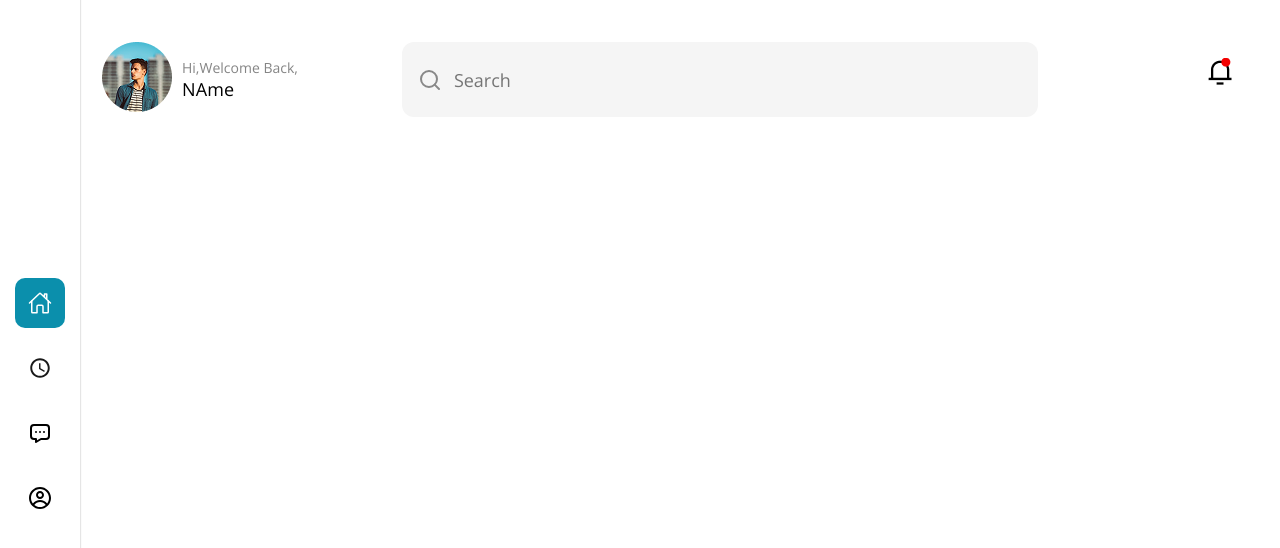
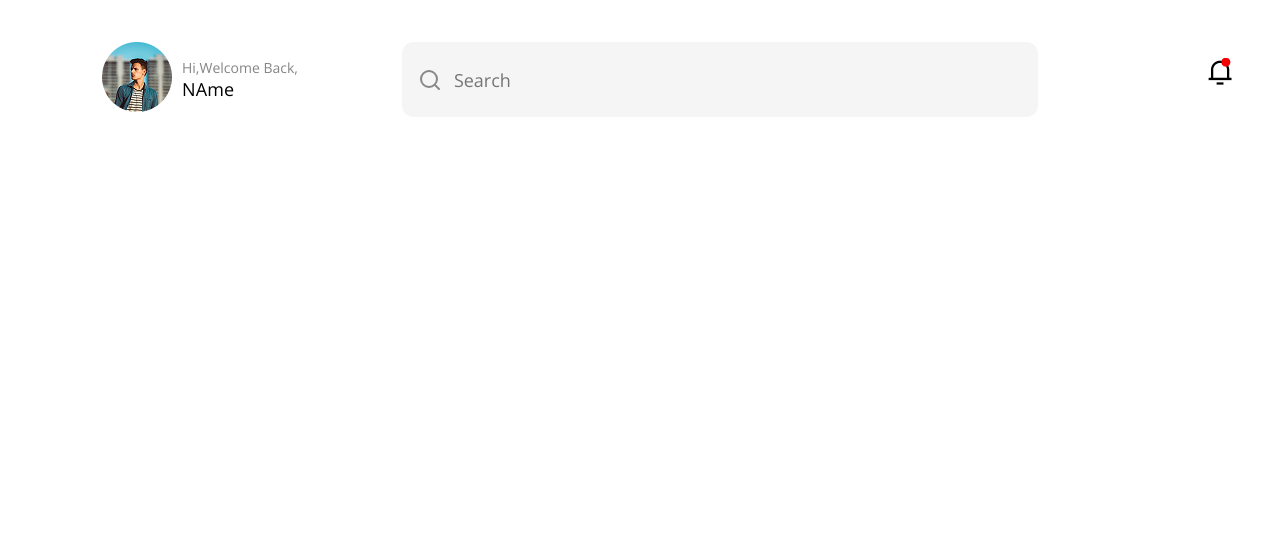
Before and after one commit to userdvk/tada-dance, a React (Vite) app: page /dashboard in a window 1280 px wide. Shown: the top 548 px of the page. Built offline with nearby package versions, Linux system fonts and the light colour scheme; a web font is replaced by a local one.

Commit message:
test menu

```diff
--- a/src/components/layout/MainLayout/MainLayout.jsx
+++ b/src/components/layout/MainLayout/MainLayout.jsx
@@ -1,6 +1,5 @@
 import { Outlet } from "react-router-dom";
 import MainContainer from "../MainContainer/MainContainer";
-import { LeftMenu } from "../../features/LeftMenu/LeftMenu";
 
 export default function MainLayout() {
   return (
@@ -8,7 +7,6 @@ export default function MainLayout() {
       <div className="app-container">
         <MainContainer>
           <Outlet />
-          <LeftMenu />
         </MainContainer>
       </div>
     </div>
```
